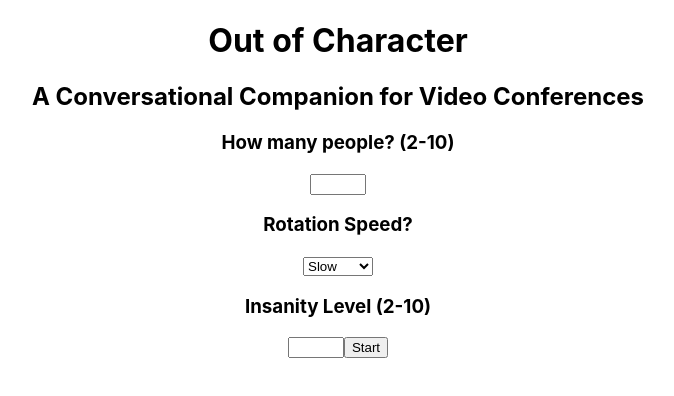
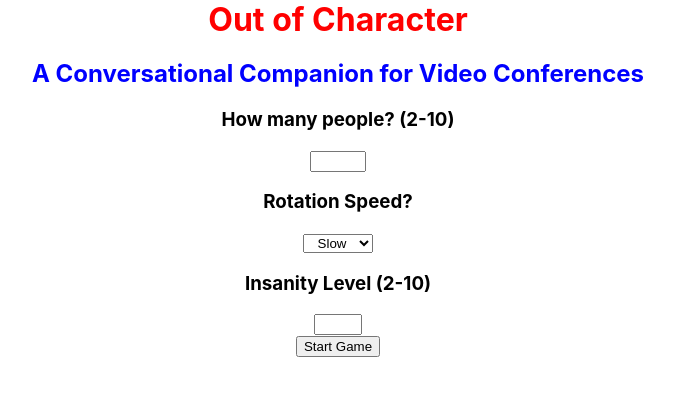
Before and after one commit to reedmacdonald/OutOfCharacter, a React (Create React App) app: page / in a window 1280 px wide. Shown: the top 396 px of the page, without its empty margins (302-976 px from the left). Built offline with nearby package versions, Linux system fonts and the light colour scheme; no server answers; the database is empty.

Commit message:
Added more tasks

```diff
--- a/src/App.css
+++ b/src/App.css
@@ -1,38 +1,19 @@
-.App {
+#title {
+  transition: transform 0.3s cubic-bezier(0.175, 0.885, 0.32, 1.275);
+  transform-origin: top left;
+  animation: changeColor;
+  animation-duration: 4s;
+  position: relative;
+  margin: 0 auto;
+}
+@keyframes changeColor {
+  from {
+    top: -100px;
+  }
+  to {
+    top: 0px;
+  }
+}
+* {
   text-align: center;
 }
-
-.App-logo {
-  height: 40vmin;
-  pointer-events: none;
-}
-
-@media (prefers-reduced-motion: no-preference) {
-  .App-logo {
-    animation: App-logo-spin infinite 20s linear;
-  }
-}
-
-.App-header {
-  background-color: #282c34;
-  min-height: 100vh;
-  display: flex;
-  flex-direction: column;
-  align-items: center;
-  justify-content: center;
-  font-size: calc(10px + 2vmin);
-  color: white;
-}
-
-.App-link {
-  color: #61dafb;
-}
-
-@keyframes App-logo-spin {
-  from {
-    transform: rotate(0deg);
-  }
-  to {
-    transform: rotate(360deg);
-  }
-}
--- a/src/App.js
+++ b/src/App.js
@@ -40,6 +40,7 @@ function App() {
     <GameContext.Provider
       value={{ roomNumber, numPeople, insanityLevel, rotationSpeed }}
     >
+      {" "}
       <Switch>
         <Route exact path={routes.HOME} render={() => <FirstRoom />} />
         <Route
--- a/src/EndRoom.js
+++ b/src/EndRoom.js
@@ -1,6 +1,7 @@
 import React from "react";
 import { Switch, Route, Redirect, withRouter } from "react-router-dom";
 import { getDoc } from "./Functions";
+import "./App.css";
 
 const EndRoom = (props) => {
   const [prompts, setPrompts] = React.useState(["some", "prompts"]);
@@ -11,8 +12,10 @@ const EndRoom = (props) => {
   }, []);
   return (
     <>
-      <h1>The game has ended, but that was fun! </h1>
-      <h2>Here were your prompts</h2>
+      <div>
+        <h1>The game has ended, but that was fun! </h1>
+      </div>
+      <h2>Here were your prompts:</h2>
       {prompts.map((i) => {
         return <h3>{i}</h3>;
       })}
--- a/src/FirstRoom.js
+++ b/src/FirstRoom.js
@@ -1,22 +1,25 @@
 import React from "react";
 import Firebase from "./Firebase";
+import "./App.css";
 import { GameContext } from "./GameContext";
 import { sayHi } from "./Functions";
 import { Switch, Route, Redirect, withRouter } from "react-router-dom";
 import { createRoom } from "./Functions";
+import "./App.css";
 
 function FirstRoom(props) {
   let gameContext = React.useContext(GameContext);
-  React.useEffect(() => {
-    console.log(gameContext, "<-----gameContext");
-  }, [gameContext]);
-  const [numPeople, setNumPeople] = React.useState(null);
-  const [rotationSpeed, setRotationSpeed] = React.useState(null);
-  const [insanityLevel, setInsanityLevel] = React.useState(null);
+  const [numPeople, setNumPeople] = React.useState(2);
+  const [rotationSpeed, setRotationSpeed] = React.useState("slow");
+  const [insanityLevel, setInsanityLevel] = React.useState(2);
   return (
     <div className="App">
-      <h1>Out of Character</h1>
-      <h2>A Conversational Companion for Video Conferences</h2>
+      <h1 id="title" style={{ color: "red" }}>
+        Out of Character
+      </h1>
+      <h2 style={{ color: "blue" }}>
+        A Conversational Companion for Video Conferences
+      </h2>
       <h3>How many people? (2-10)</h3>
       <input
         onChange={(e) => {
@@ -37,8 +40,9 @@ function FirstRoom(props) {
         onChange={(e) => setInsanityLevel(e.target.value)}
         type="number"
         min="2"
-        max="10"
+        max="6"
       ></input>
+      <br />
       <button
         onClick={() => {
           let randThing = Math.floor(Math.random() * 11);
@@ -59,7 +63,7 @@ function FirstRoom(props) {
           props.history.push(`/waitingroom/${gameContext.roomNumber}`);
         }}
       >
-        Start
+        Start Game
       </button>
     </div>
   );
--- a/src/GameRoom.js
+++ b/src/GameRoom.js
@@ -1,4 +1,5 @@
 import React from "react";
+import "./App.css";
 import { Switch, Route, Redirect, withRouter } from "react-router-dom";
 import { getSnapshot, updateRoom, getDoc } from "./Functions";
 import {
@@ -89,7 +90,7 @@ const GameRoom = (props) => {
     if (props.match.params.playerNumber == 1) {
       insanNumber !== 1 &&
         setInterval(() => {
-          let randNum = Math.floor(Math.random() * 5);
+          let randNum = Math.floor(Math.random() * 6) + 2;
           let newTask = task.push(love[randNum]);
 
           let newRandNum = Math.floor(Math.random() * Number(numPeople) + 1);
@@ -119,7 +120,7 @@ const GameRoom = (props) => {
             });
           }}
         >
-          Leave Game
+          End Game
         </button>
       )}
     </>
--- a/src/Tasks.js
+++ b/src/Tasks.js
@@ -5,6 +5,10 @@ export const level1 = [
   "Unmute yourself just to laugh at the next joke, even if it isn't particularly funny",
   "Mute yourself and pretend to talk to someone offscreen, looking rather annoyed",
   "Nod in agreement though try to do it at a moment when nodding wouldnt normally be your natural reaction",
+  "Pretend to swat a fly",
+  "Small yawn, cover your mouth",
+  "Take a long sip of coffee. If you don't have coffee, get it",
+  "Lick your lips, like you got some hot-cheeto power on them",
 ];
 export const level2 = [
   "Next time it's your turn to talk, start talking for a few seconds while still being muted and then unmute yourself and say 'Sorry I forgot I was muted' ",
@@ -13,6 +17,10 @@ export const level2 = [
   "Unmute yourself to say `interesting` to something that wasn't particularly interesting",
   "Ask a question about something that has already been addressed",
   "Smirk -- a nice big Buttigieg-esque smirk. Really sell it.",
+  "Give a compliment to a person in the videoconference that you don't really like",
+  "Bob your head a little bit like your listening to a cool song",
+  "Address the best looking person on the conference call. Don't be nervous, they obvious like you, too",
+  "You agree with someone 100%. Say 'Oh, 100%'. Bonus points if you know what they is a reference to",
 ];
 export const level3 = [
   "Mouth `shit` and then give a really panicked look, but calm yourself down before it is addressed.",
@@ -20,13 +28,29 @@ export const level3 = [
   "Give a very quizzical look, like you have no idea what the hell the person is talking about.",
   "Quickly get up and grab a coffee mug and then come back. Pretend to take a sip and then make a reaction like you burned the holy hell out of your tongue",
   "Ask a question about something that has already been addressed",
+  "Bob your head a little bit like your listening to a cool song",
+  "Next time you talk, use the phrase 'Having said that' to completely negate what you previously said. H/t Curb Your Enthusiasm",
+  "Respond to someone with a comment that is pretty irrelevant",
+  "Make a dumb joke. This shouldn't be hard for you.",
+  "You are Academy-Award winner Matthew McCanaughey. Say 'Alright, alright, alright' next time you talk",
+  "Do some humble-bragging. You deserve some recognition without overtly seeming like a braggart",
+  "Next time your talking, look offscreen and say goodbye to your roommate, who is leaving",
+  "Yurn your camera off and then turn it back on again. Then repeat this in 2 minutes",
+  "Say something that sounds sexual but isn't. Prepare to see some smirks from your friends who really need to grow the fuck up",
 ];
 export const level4 = [
   "Mention Joe Rogan the next time you talk. Use whatever context you want.",
   "Next time you would laugh naturally, laugh hysterically. Be unable to come down for an embarrassing period of time.",
   "Mute yourself and address someone offscreen, but seem LIVID. Bonus points for mouthing `Just cleanup your shit!` Calm down before it is addressed",
-  "Next time you talk, pretend to have the hiccups. Drink water is a weird way to try to cure it.",
+  "Next time you talk, pretend to have the hiccups. Drink water in a weird way to try to cure it.",
   "Ask a question about something that has already been addressed",
+  "Next time you talk, say something that rhymes. You have the option of saying 'Owe that rhymes' afterward",
+  "You do improv! Next time you talk, begin with 'Yes, and'. Extra points if you build off of a joke but make it less funny.",
+  "This topic has gone on long enough! Say 'Moving on' to move the conversation forward",
+  "Unmute yourself, go to the bathroom and, dont pee, but just flush",
+  "Mispronounce someones name. Bonus points if its a common name that you have no business mispronouncing",
+  "Say something in iambic pantameter, you goddamn Shakespearean poet. If you can't do it, then go thee to a nunnery, you wench!",
+  "Give a backhanded compliment to someone. Speaking of which, you look better than usual today.",
 ];
 export const level5 = [
   "Next time you talk, use a heavy accent with one word. Try not to be offensive and use an accent that could possibly come from someone of your race",
@@ -34,6 +58,10 @@ export const level5 = [
   "Use the phrase 'I know a lot of people would argue about this' before saying something that no semi-intelligent person would say",
   "Ask a question about something that has already been addressed",
   "A ghost has entered your room, but you cannot interact with the ghost. But its in your room and you`re fucking terrified, but no one else can know why",
+  "Tear up a little bit. It's okay, just let a few tears out. Crying doesnt mean your weak, it means you've been strong for too long",
+  "We're back to the Bush administration! Make a reference that is soooooooo 2004.",
+  "Mispronounce someones name. Bonus points if its a common name that you have no business mispronouncing",
+  "Leave quickly and come back. But when you come back, don't sit in your chair, but squat so it looks like your sitting in a chair. Do this for as long as possible. You're a beast! You got this! Keep going!",
 ];
 export const level6 = ["Sneaze", "Haha", "What", "LOL", "What is this"];
 export const level7 = ["Sneaze", "Haha", "What", "LOL", "What is this"];
--- a/src/WaitingRoom.js
+++ b/src/WaitingRoom.js
@@ -1,6 +1,7 @@
 import React from "react";
 import { Switch, Route, Redirect, withRouter } from "react-router-dom";
 import { GameContext } from "./GameContext";
+import "./App.css";
 
 const WaitingRoom = (props) => {
   const gameContext = React.useContext(GameContext);
@@ -17,13 +18,15 @@ const WaitingRoom = (props) => {
         if (index !== 0 && index !== 1) {
           return (
             <h1>
-              localhost:8060/gameroom/{gameContext.roomNumber}/{index}
+              https://out-of-character.netlify.app/gameroom/
+              {gameContext.roomNumber}/{index}
             </h1>
           );
         }
       })}
       <h1>
-        localhost:8060/gameroom/{gameContext.roomNumber}/{peeps.length}
+        https://out-of-character.netlify.app/gameroom/{gameContext.roomNumber}/
+        {peeps.length}
       </h1>
       <button
         onClick={() => {
```
